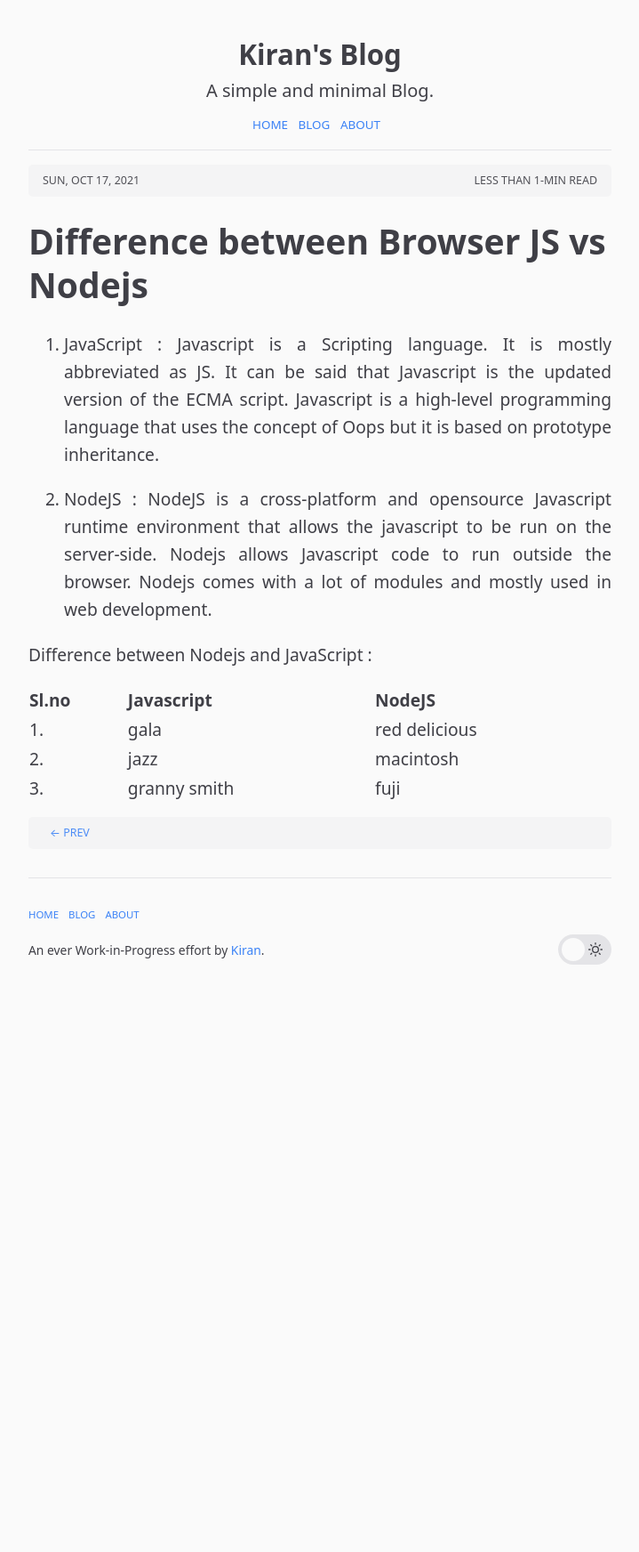
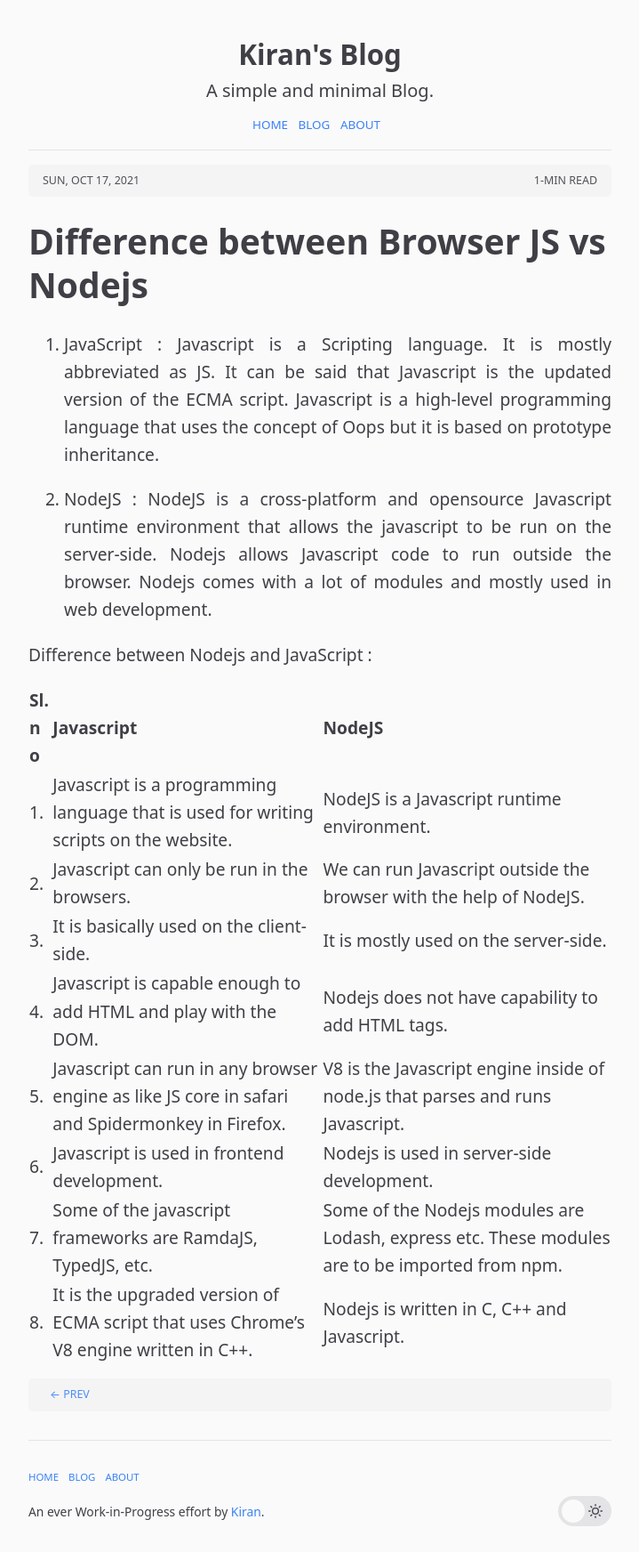
Before and after one commit to notkiran/blog, a Jekyll site: the page built from _posts/2021/2021-10-17-js-vs-nodejs.md, in a window 1280 px wide. Shown: the whole page at 89% size, without its empty margins (280-999 px from the left). Built offline with Jekyll 4.4.1, drawn with Linux system fonts in a browser that asks for light colours; before the commit the page ends 1113 px from its top, so only the background shows below that.

Commit message:
table finish

```diff
--- a/_posts/2021/2021-10-17-js-vs-nodejs.md
+++ b/_posts/2021/2021-10-17-js-vs-nodejs.md
@@ -11,8 +11,13 @@ title: Difference between Browser JS vs Nodejs
 
 Difference between Nodejs and JavaScript :
 
-| Sl.no | Javascript   | NodeJS        |
-| ----- | ------------ | ------------- |
-| 1.    | gala         | red delicious |
-| 2.    | jazz         | macintosh     |
-| 3.    | granny smith | fuji          |
+| Sl.no | Javascript                                                                                      | NodeJS                                                                                         |
+| ----- | ----------------------------------------------------------------------------------------------- | ---------------------------------------------------------------------------------------------- |
+| 1.    | Javascript is a programming language that is used for writing scripts on the website.           | NodeJS is a Javascript runtime environment.                                                    |
+| 2.    | Javascript can only be run in the browsers.                                                     | We can run Javascript outside the browser with the help of NodeJS.                             |
+| 3.    | It is basically used on the client-side.                                                        | It is mostly used on the server-side.                                                          |
+| 4.    | Javascript is capable enough to add HTML and play with the DOM.                                 | Nodejs does not have capability to add HTML tags.                                              |
+| 5.    | Javascript can run in any browser engine as like JS core in safari and Spidermonkey in Firefox. | V8 is the Javascript engine inside of node.js that parses and runs Javascript.                 |
+| 6.    | Javascript is used in frontend development.                                                     | Nodejs is used in server-side development.                                                     |
+| 7.    | Some of the javascript frameworks are RamdaJS, TypedJS, etc.                                    | Some of the Nodejs modules are Lodash, express etc. These modules are to be imported from npm. |
+| 8.    | It is the upgraded version of ECMA script that uses Chrome’s V8 engine written in C++.          | Nodejs is written in C, C++ and Javascript.                                                    |
```
